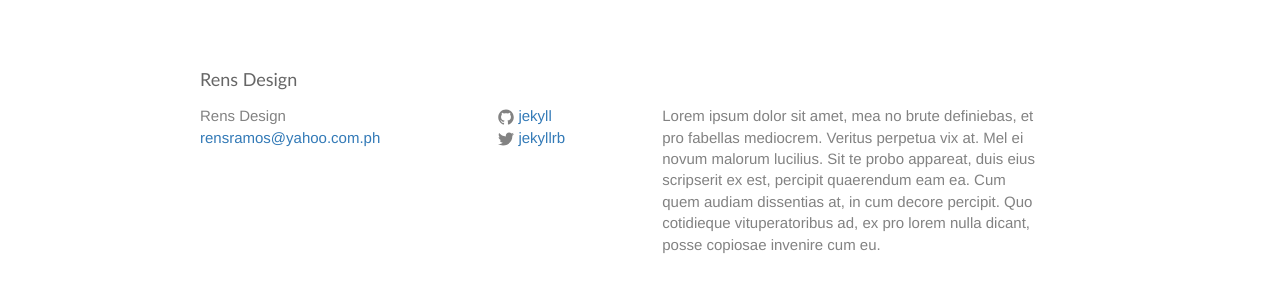
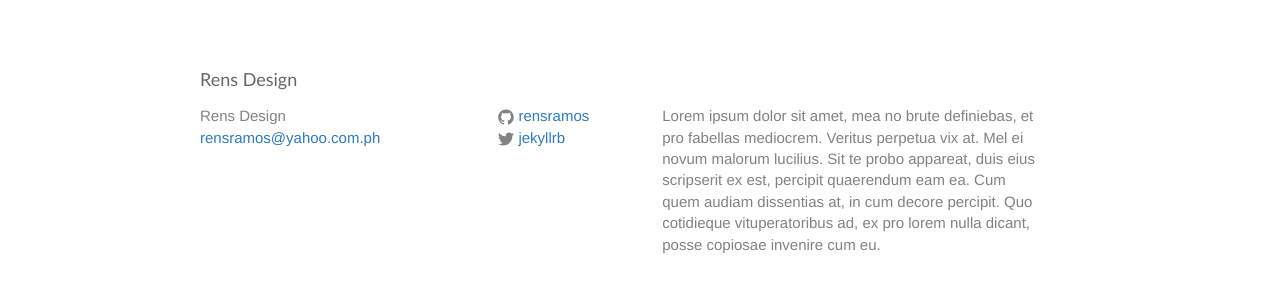
Before and after one commit to rensramos/SampleJekyll, a Jekyll site: the page built from index.html, in a window 1280 px wide. Shown: the part 477-769 px from the top of the page. Built offline with Jekyll 4.4.1, drawn with Linux system fonts in a browser that asks for light colours; nearby versions of some CDN libraries.

Commit message:
Update _config.yml

```diff
--- a/_config.yml
+++ b/_config.yml
@@ -3,9 +3,9 @@
 email: rensramos@yahoo.com.ph
 description: "Lorem ipsum dolor sit amet, mea no brute definiebas, et pro fabellas mediocrem. Veritus perpetua vix at. Mel ei novum malorum lucilius. Sit te probo appareat, duis eius scripserit ex est, percipit quaerendum eam ea. Cum quem audiam dissentias at, in cum decore percipit. Quo cotidieque vituperatoribus ad, ex pro lorem nulla dicant, posse copiosae invenire cum eu."
 baseurl: "" # the subpath of your site, e.g. /blog/
-url: "http://yourdomain.com" # the base hostname & protocol for your site
+url: "http://rensramos.github.io/" # the base hostname & protocol for your site
 twitter_username: jekyllrb
-github_username:  jekyll
+github_username:  rensramos
 
 
 # Build settings
```
